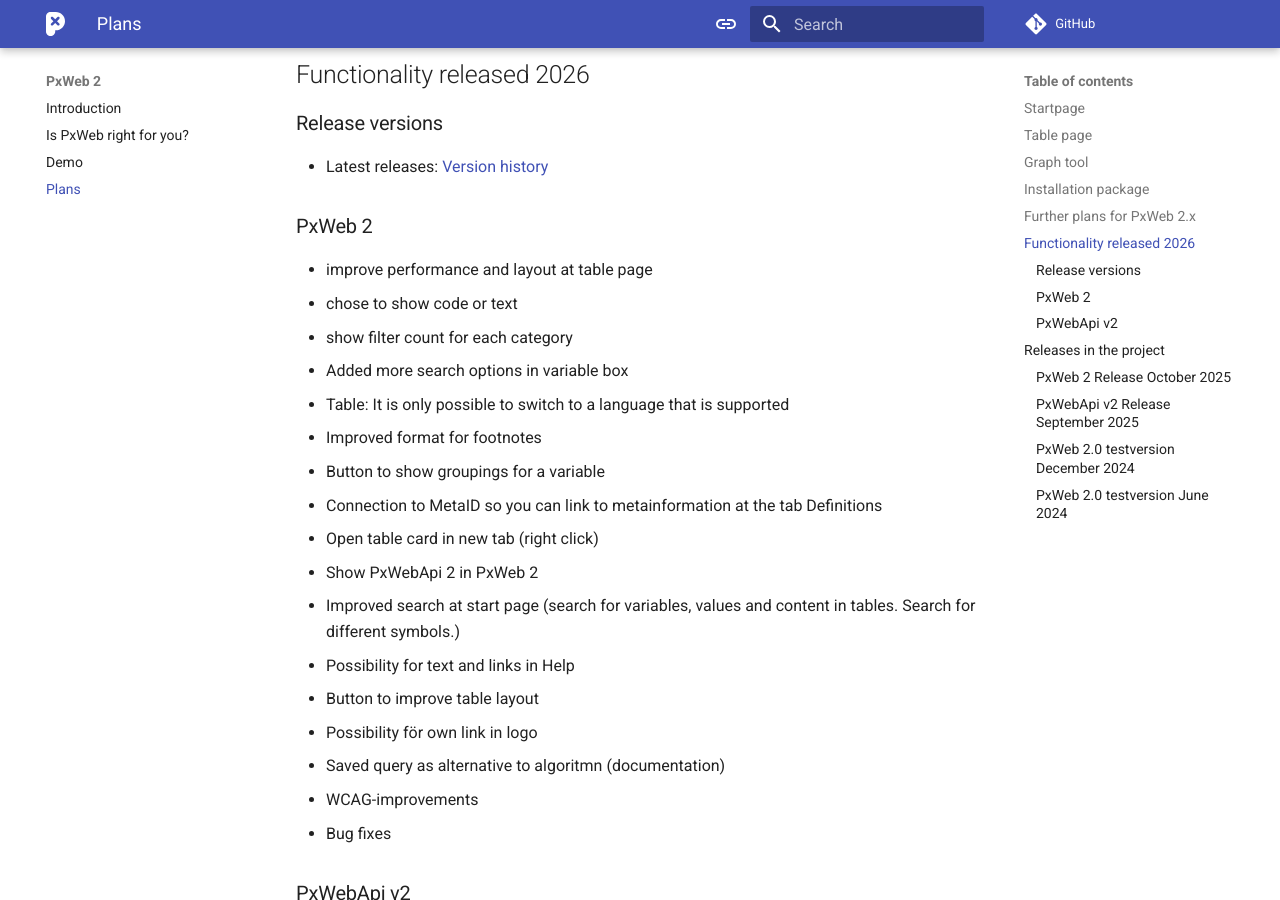
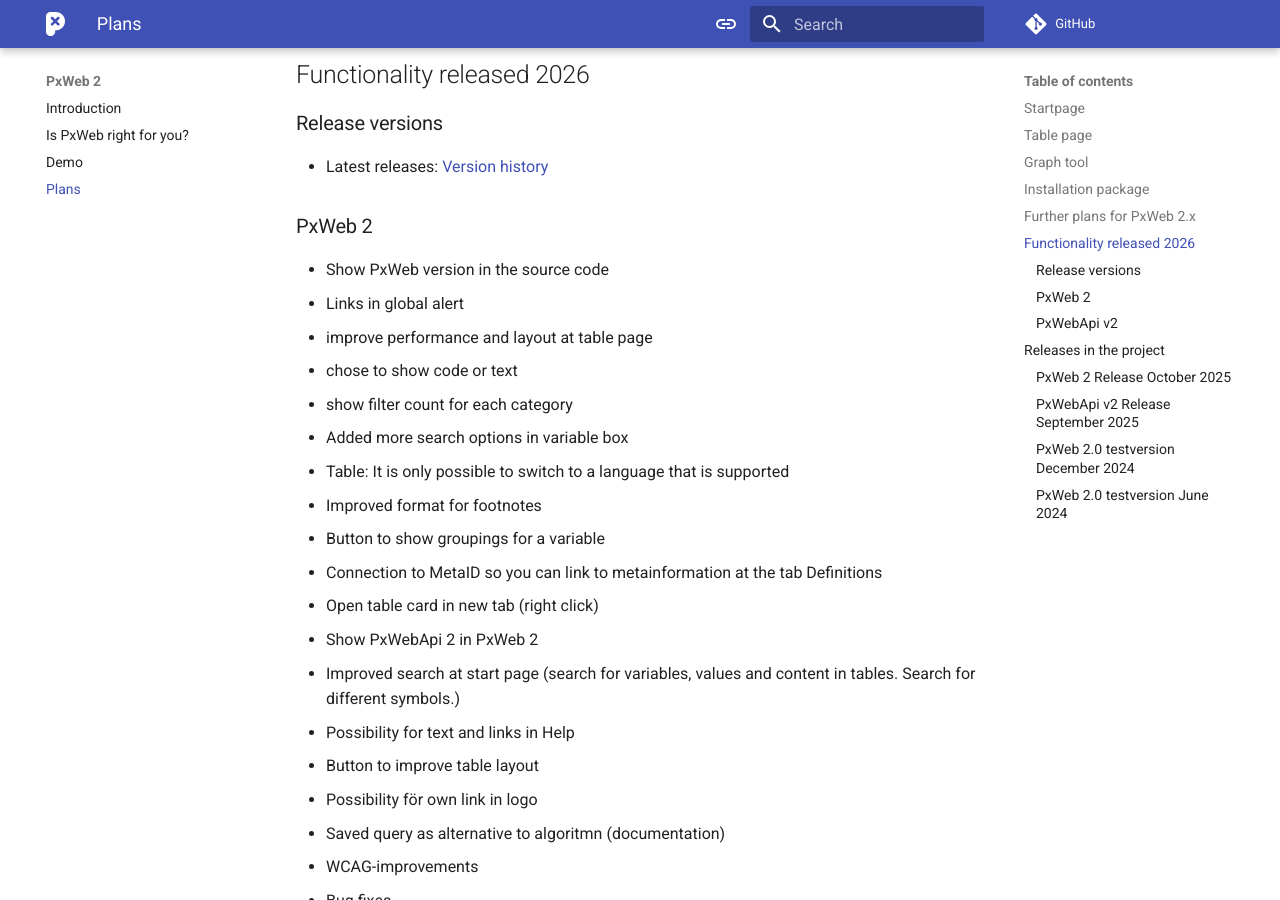
Before and after one commit to PxTools/pxtools.github.io, an MkDocs documentation site: the page built from docs/PxWeb2/project/plans.md, in a window 1280 px wide and 900 px high, scrolled down 1508 px. Built offline with MkDocs 1.6.1 and Material for MkDocs 9.7.7, drawn with Linux system fonts in a browser that asks for light colours; comment, search, counter and statistics services are not loaded.

Commit message:
Update plans.md with new features and improvements

```diff
--- a/docs/PxWeb2/project/plans.md
+++ b/docs/PxWeb2/project/plans.md
@@ -46,6 +46,8 @@
 - Latest releases: [Version history](https://github.com/PxTools/PxWeb2/releases)
 
 ### PxWeb 2
+- Show PxWeb version in the source code
+- Links in global alert
 - improve performance and layout at table page
 - chose to show code or text
 - show filter count for each category
```
